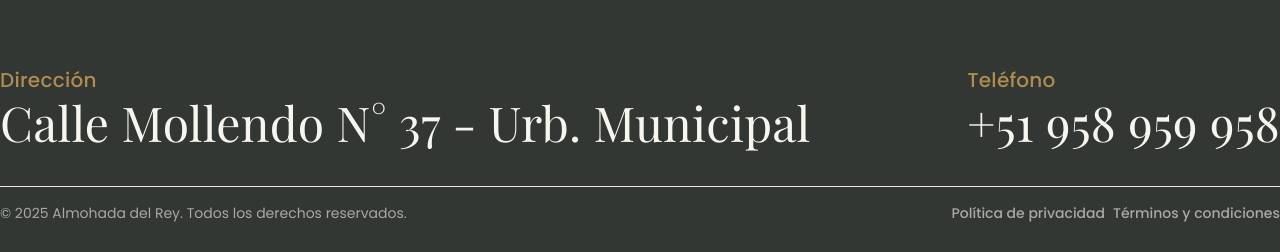
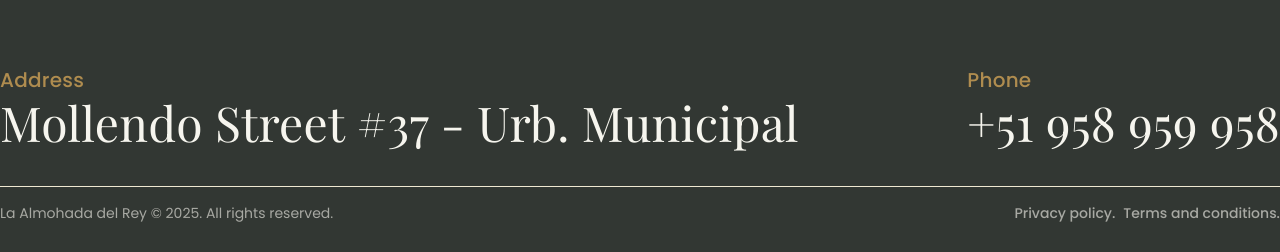
Before and after one commit to digitales-2025/landing-almohada-rey, a Next.js app: page /en in a window 1280 px wide. Shown: the part 1036-1288 px from the top of the page. Built offline with nearby package versions, Linux system fonts and the light colour scheme; a web font is replaced by a local one; what tailwindcss-animated would draw is missing.

Commit message:
feat: agregar sección de pie de página con información de contacto y enlaces a redes sociales

```diff
--- a/messages/en.d.json.ts
+++ b/messages/en.d.json.ts
@@ -227,6 +227,25 @@ declare const messages: {
             link: '/booking';
         };
     };
+    Footer: {
+        addressSection: {
+            title: 'Address';
+            address: 'Mollendo Street #37 - Urb. Municipal';
+        };
+        phoneSection: {
+            title: 'Phone';
+            phone: '+51 958 959 958';
+        };
+        copyrightSection: {
+            title: 'Copyright';
+            description: 'La Almohada del Rey © {year}. All rights reserved.';
+        };
+        legalSection: {
+            title: 'Legal';
+            privacyPolicy: 'Privacy policy.';
+            termsAndConditions: 'Terms and conditions.';
+        };
+    };
     NotFoundPage: {
         description: 'Please double-check the browser address bar or use the navigation to go to a known page.';
         title: 'Page not found';
--- a/messages/en.json
+++ b/messages/en.json
@@ -224,6 +224,25 @@
             "link": "/booking"
         }
     },
+    "Footer":{
+        "addressSection": {
+            "title": "Address",
+            "address": "Mollendo Street #37 - Urb. Municipal"
+        },
+        "phoneSection": {
+            "title": "Phone",
+            "phone": "+51 958 959 958"
+        },
+        "copyrightSection": {
+            "title": "Copyright",
+            "description": "La Almohada del Rey © {year}. All rights reserved."
+        },
+        "legalSection": {
+            "title": "Legal",
+            "privacyPolicy": "Privacy policy.",
+            "termsAndConditions": "Terms and conditions."
+        }
+    },
     "NotFoundPage": {
         "description": "Please double-check the browser address bar or use the navigation to go to a known page.",
         "title": "Page not found"
--- a/messages/es.json
+++ b/messages/es.json
@@ -224,6 +224,25 @@
             "link": "/reservacion"
         }
     },
+    "Footer":{
+        "addressSection": {
+            "title": "Dirección",
+            "address": "Calle Mollendo N° 37 – Urb. Municipal"
+        },
+        "phoneSection": {
+            "title": "Teléfono",
+            "phone": "+51 958 959 958"
+        },
+        "copyrightSection": {
+            "title": "Derechos Reservados",
+            "description": "La Almohada del Rey © {year}. Todos los derechos reservados."
+        },
+        "legalSection": {
+            "title": "Legal",
+            "privacyPolicy": "Política de privacidad.",
+            "termsAndConditions": "Términos y condiciones."
+        }
+    },
     "NotFoundPage": {
         "description": "Por favor recarga la página y a través de la barra de navegación vaya a una ruta conocida.",
         "title": "Página no encontrada"
--- a/src/components/layout/footer/footer.tsx
+++ b/src/components/layout/footer/footer.tsx
@@ -1,3 +1,5 @@
+import { useTranslations } from 'next-intl';
+
 import { FooterLogo } from '@/components/layout/logo';
 import { Link } from '@/i18n/navigation';
 import { cn } from '@/lib/utils';
@@ -8,24 +10,33 @@ import InstagramLink from './social-media/instagram';
 import TiktokLink from './social-media/tiktok';
 import WhatsAppLinK from './social-media/whatsapp';
 
+export default function FooterSection() {
+    const t = useTranslations('Footer');
+
     // Enlaces personalizados para Almohada Rey
     const links = [
         {
             group: 'Legal',
             items: [
                 {
-                title: 'Política de privacidad',
+                    title: t('legalSection.privacyPolicy'),
                     href: '/politica-de-privacidad',
                 },
                 {
-                title: 'Términos y condiciones',
+                    title: t('legalSection.termsAndConditions'),
                     href: '/terminos-y-condiciones',
                 },
             ],
         },
     ];
 
-export default function FooterSection() {
+    const socialMediaLinks = {
+        facebook: 'https://www.facebook.com/almohadarey',
+        instagram: 'https://www.instagram.com/almohada_rey',
+        tiktok: 'https://www.tiktok.com/@almohada_rey',
+        whatsapp: 'https://wa.me/573206560002',
+    };
+
     const socialMediaClassnames =
         'bg-primary-foreground/20 hover:bg-primary-foreground text-primary-foreground hover:text-secondary transition-colors duration-100 rounded-full p-2 flex items-center justify-center size-10 lg:size-16';
     return (
@@ -47,36 +58,20 @@ export default function FooterSection() {
                         <div className="flex flex-wrap justify-center gap-4">
                             <FacebookLink
                                 svgClassName={cn(socialMediaClassnames)}
+                                href={socialMediaLinks.facebook}
                             ></FacebookLink>
                             <InstagramLink
                                 svgClassName={cn(socialMediaClassnames)}
+                                href={socialMediaLinks.instagram}
                             ></InstagramLink>
                             <TiktokLink
                                 svgClassName={cn(socialMediaClassnames)}
+                                href={socialMediaLinks.tiktok}
                             ></TiktokLink>
                             <WhatsAppLinK
                                 svgClassName={cn(socialMediaClassnames)}
+                                href={socialMediaLinks.whatsapp}
                             ></WhatsAppLinK>
-                            {/* <Link
-                                href="#"
-                                target="_blank"
-                                rel="noopener noreferrer"
-                                aria-label="WhatsApp"
-                                className="bg-[#323637] hover:bg-[#c9a55c]/30 transition-colors rounded-full p-2 flex items-center justify-center w-10 h-10"
-                            >
-                                <svg
-                                    className="size-5"
-                                    xmlns="http://www.w3.org/2000/svg"
-                                    width="1em"
-                                    height="1em"
-                                    viewBox="0 0 24 24"
-                                >
-                                    <path
-                                        fill="currentColor"
-                                        d="M19.05 4.91A9.816 9.816 0 0 0 12.04 2c-5.46 0-9.91 4.45-9.91 9.91c0 1.75.46 3.45 1.32 4.95L2.05 22l5.25-1.38c1.45.79 3.08 1.21 4.74 1.21c5.46 0 9.91-4.45 9.91-9.91c0-2.65-1.03-5.14-2.9-7.01m-7.01 15.24c-1.48 0-2.93-.4-4.2-1.15l-.3-.18l-3.12.82l.83-3.04l-.2-.31a8.264 8.264 0 0 1-1.26-4.38c0-4.54 3.7-8.24 8.24-8.24c2.2 0 4.27.86 5.82 2.42a8.183 8.183 0 0 1 2.41 5.83c.02 4.54-3.68 8.23-8.22 8.23m4.52-6.16c-.25-.12-1.47-.72-1.69-.81c-.23-.08-.39-.12-.56.12c-.17.25-.64.81-.78.97c-.14.17-.29.19-.54.06c-.25-.12-1.05-.39-1.99-1.23c-.74-.66-1.23-1.47-1.38-1.72c-.14-.25-.02-.38.11-.51c.11-.11.25-.29.37-.43s.17-.25.25-.41c.08-.17.04-.31-.02-.43s-.56-1.34-.76-1.84c-.2-.48-.41-.42-.56-.43h-.48c-.17 0-.43.06-.66.31c-.22.25-.86.85-.86 2.07c0 1.22.89 2.4 1.01 2.56c.12.17 1.75 2.67 4.23 3.74c.59.26 1.05.41 1.41.52c.59.19 1.13.16 1.56.1c.48-.07 1.47-.6 1.67-1.18c.21-.58.21-1.07.14-1.18s-.22-.16-.47-.28"
-                                    ></path>
-                                </svg>
-                            </Link> */}
                         </div>
                     </div>
                 </div>
@@ -85,18 +80,18 @@ export default function FooterSection() {
                 <div className="flex flex-col md:flex-row md:items-end justify-between mb-10 gap-8">
                     <div>
                         <h3 className="text-primary text-sm lg:text-h8 font-medium mb-2 font-sans">
-                            Dirección
+                            {t('addressSection.title')}
                         </h3>
                         <p className="text-h7 lg:text-h5 xl:text-h4">
-                            Calle Mollendo N° 37 - Urb. Municipal
+                            {t('addressSection.address')}
                         </p>
                     </div>
                     <div className="md:text-left">
                         <h3 className="text-primary text-sm lg:text-h8 font-medium mb-2 font-sans">
-                            Teléfono
+                            {t('phoneSection.title')}
                         </h3>
                         <p className="text-h7 lg:text-h5 xl:text-h4">
-                            +51 958 959 958
+                            {t('phoneSection.phone')}
                         </p>
                     </div>
                 </div>
@@ -108,8 +103,11 @@ export default function FooterSection() {
                             {/* Bottom section with copyright and language selector */}
                             <div className="flex flex-wrap items-end justify-between gap-6">
                                 <small className="order-last block text-center text-sm md:order-first text-primary-foreground/60">
-                                    © {new Date().getFullYear()} Almohada del
-                                    Rey. Todos los derechos reservados.
+                                    {t('copyrightSection.description', {
+                                        year: new Date()
+                                            .getFullYear()
+                                            .toString(),
+                                    })}
                                 </small>
                                 {/* <form action="">
                                     <div className="relative">
```
Lines whose indentation alone changed are shown as unchanged.
